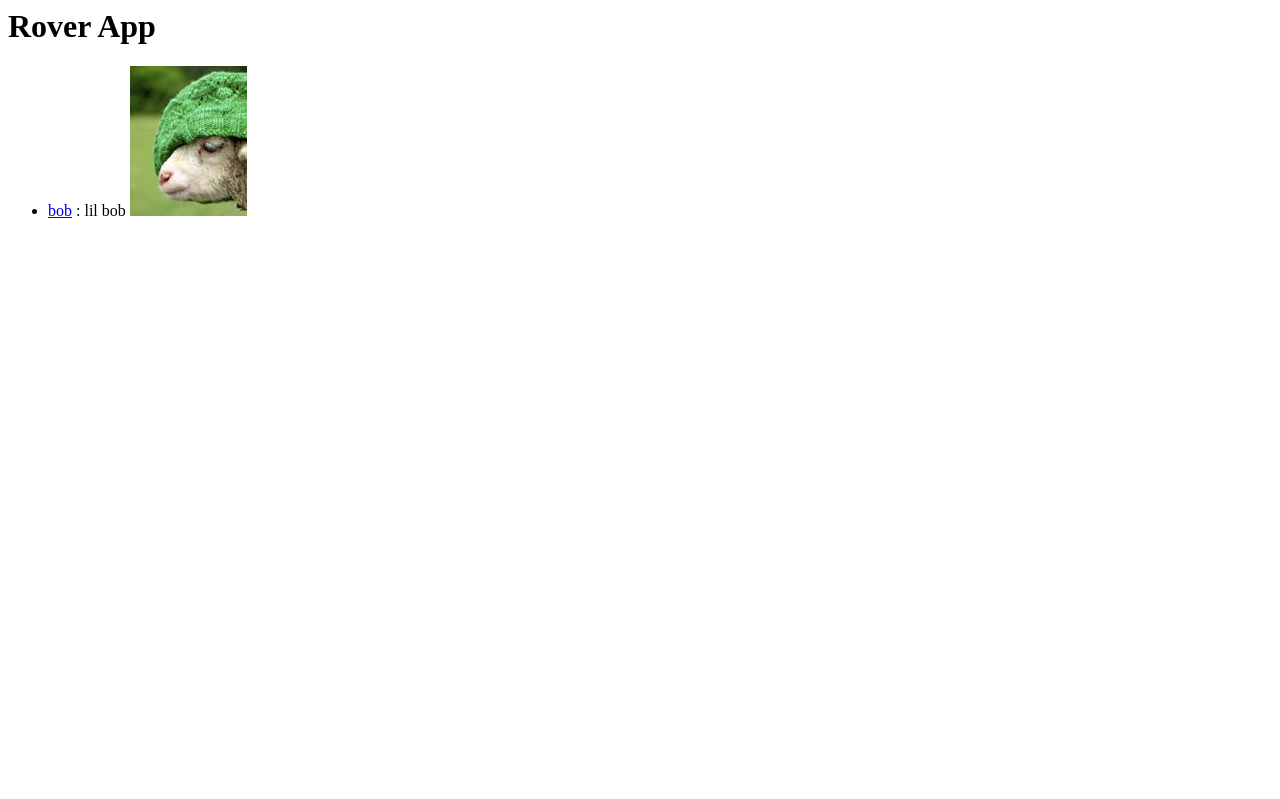
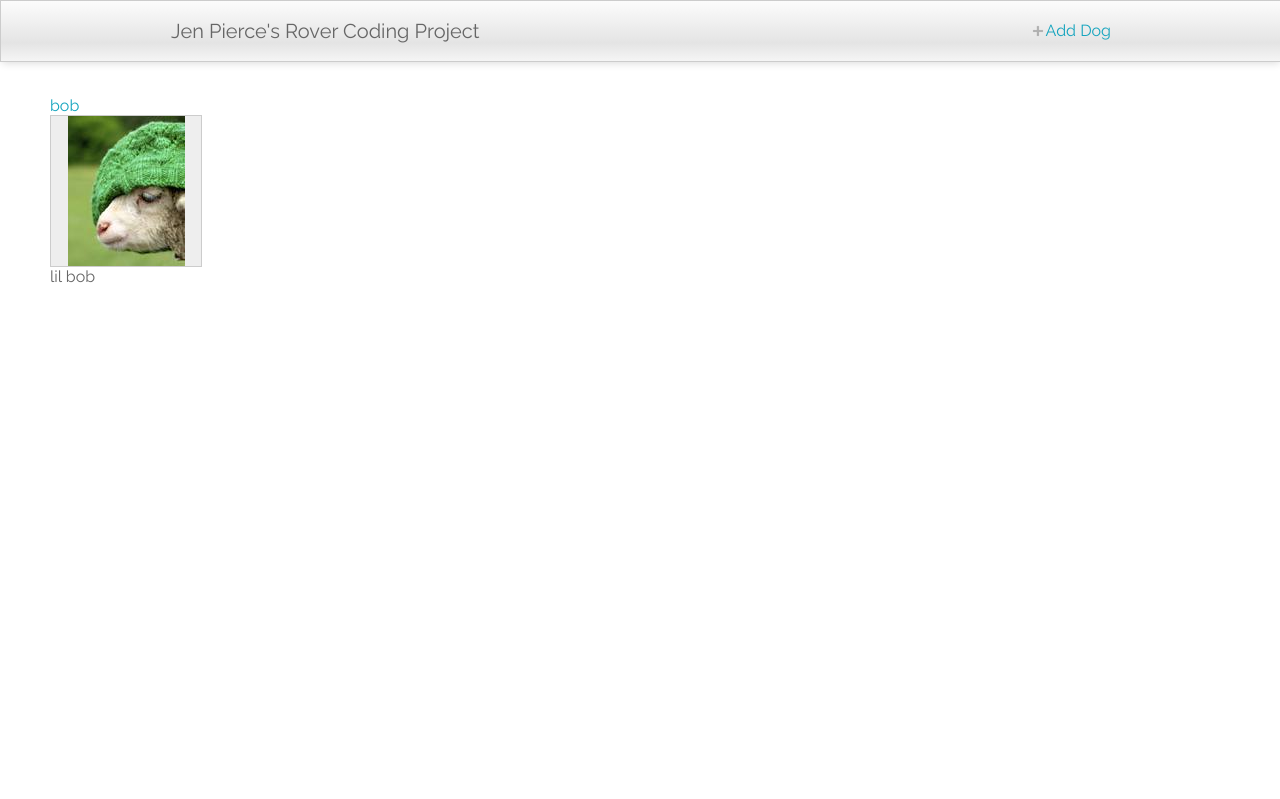
Before and after one commit to jpierce42/rover, a Django app: page /dogs/ in a window 1280 px wide. Shown: the top 799 px of the page. Before the commit the page ends 218 px from the top, so only its background shows below. Run offline with Django 3.2, Linux system fonts and the light colour scheme; data comes from the database, SQL or seed files in the repository; parts of the project's set-up code (start-up, migrations or seed data) failed here and were passed over; some libraries are stand-ins or nearby versions.

Commit message:
Update template inheritance & styling

```diff
--- /dev/null
+++ b/dogs/static/dogs/styles.css
@@ -0,0 +1,70 @@
+html, body { height: 100%; margin: 0; padding: 0; }
+
+
+/* Typography
+----------------------------------------------- */
+body {
+    color: #666;
+    font-family: Raleway, "Helvetica Neue", Helvetica, Lucida, sans-serif;
+}
+
+
+/* Links
+----------------------------------------------- */
+a { text-decoration: none; color: rgb(20, 164, 190); }
+a:hover { text-decoration: underline; }
+
+
+/* Header
+----------------------------------------------- */
+#header_container {
+    border:1px solid #ccc;
+    height:40px;
+    left:0;
+    position:fixed;
+    width:100%;
+    top:0;
+    padding: 10px 0;
+    -webkit-box-shadow: rgba(0, 0, 0, 0.14902) 0px 3px 8px -2px;
+    background-color: rgb(243, 243, 243);
+    background-image: linear-gradient(rgb(252, 252, 252), rgb(228, 228, 228) 70%, rgb(245, 245, 245));
+}
+#header { line-height:40px; margin:0 auto; width:940px; }
+#header h1 { display: inline; font-weight: normal; font-size: 1.25em; }
+#header a#add_link { float: right; }
+#header a#add_link:before {
+    content: "";
+    display: block;
+    background: url("images/add.png") no-repeat;
+    width: 16px;
+    height: 16px;
+    float: left;
+    margin: 12px 0 0 0;
+}
+
+
+/* Main app styles
+----------------------------------------------- */
+#container {
+    margin: 0 auto;
+    height: 100%;
+    padding: 80px 10px;
+}
+
+.dog_container {
+    display: inline;
+    width: 200px;
+    height: 200px;
+}
+
+.img_container {
+    width: 150px;
+    height: 150px;
+    border: 1px solid #ccc;
+    background-color: #eee;
+}
+
+.img_container img {
+    display: block;
+    margin: auto;
+}
--- /dev/null
+++ b/dogs/templates/base.html
@@ -0,0 +1,25 @@
+{% load staticfiles %}
+
+<!DOCTYPE html>
+<html>
+<head>
+<title>Jen Pierce's Rover Coding Project</title>
+<link rel="shortcut icon" href="{% static 'dogs/images/favicon.ico' %}" />
+<link href='http://fonts.googleapis.com/css?family=Raleway:400,700' rel='stylesheet' type='text/css'>
+<link rel="stylesheet" type="text/css" href="{% static 'dogs/styles.css' %}"
+</head>
+<body>
+    <div id="container">
+        <div id="header_container">
+            <div id="header">
+            <h1>Jen Pierce's Rover Coding Project</h1>
+            <a id="add_link" href="{% url 'dogs:add' %}">Add Dog</a>
+            </div>
+        </div>
+        <div id="content">
+        {% block content %}
+        {% endblock %}
+        </div>
+    </div>
+</body>
+</html>
--- a/dogs/templates/dogs/index.html
+++ b/dogs/templates/dogs/index.html
@@ -1,11 +1,19 @@
-<h1>Rover App</h1>
+{% extends "base.html" %}
 
+{% block content %}
+<div id="dogs">
 <ul>
 {% for owner in owner_list %}
-    <li><a href="{% url 'dogs:dog_detail' owner.id %}" target="#">{{ owner.name }}</a> :
+    <div class="dog_container">
+    <a href="{% url 'dogs:dog_detail' owner.id %}" target="#" class="detail_link">{{ owner.name }}</a>
     {% for dog in owner.dog_set.all %}
+        <div class="img_container">
+            <img src="{{ dog.image.url_150x150 }}" />
+        </div>
         {{ dog.name }}
-        <img src="{{ dog.image.url_150x150 }}" />
     {% endfor %}
+    </div>
 {% endfor %}
 </ul>
+</div>
+{% endblock %}
```
Also changed, not shown: dogs/templates/dogs/base.html (added, +13 -0 lines), dogs/static/dogs/images/add.png (added), dogs/static/dogs/images/favicon.ico (added), dogs/static/dogs/images/paw.png (added), dogs/static/dogs/images/search.png (added).
